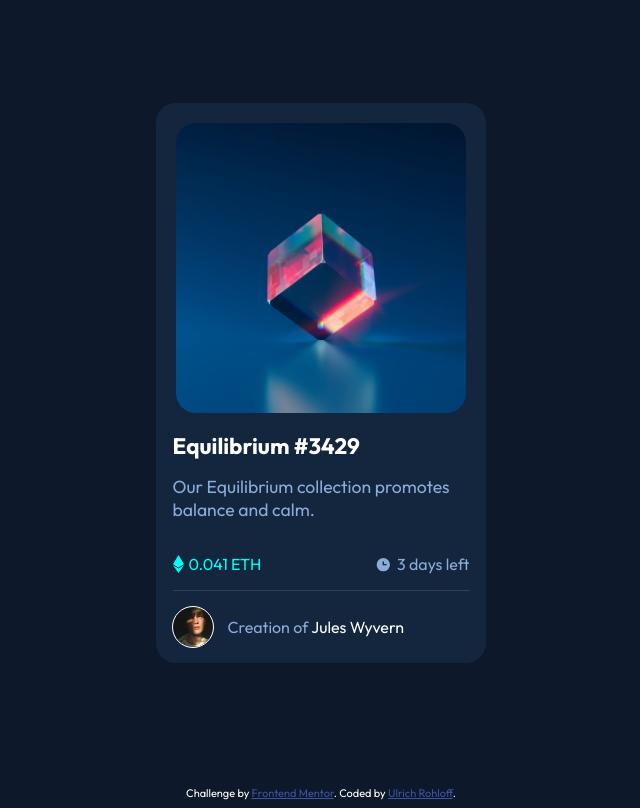
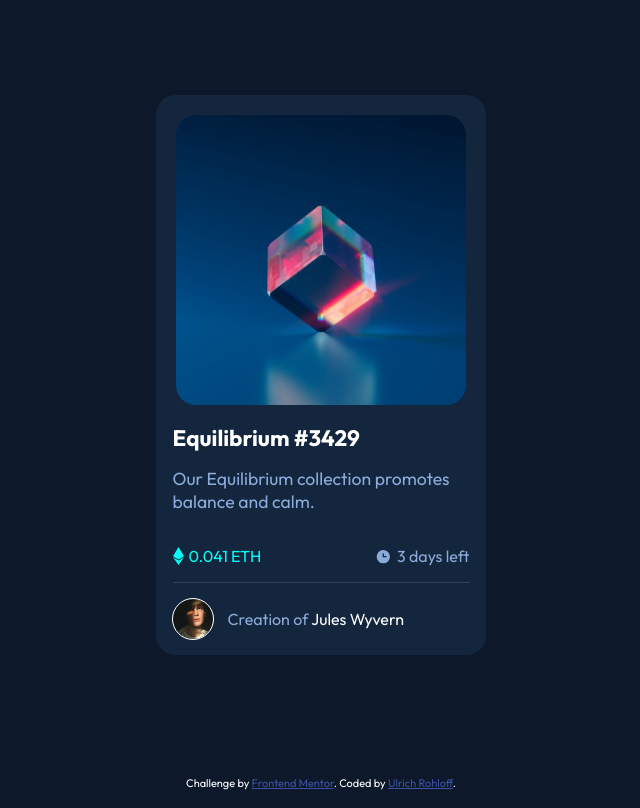
Before and after one commit to Rohloffmeister/NFT-Preview-Card, a plain HTML site: page index.html in a window 1280 px wide. Shown: the whole page, without its empty margins (319-959 px from the left). Drawn offline with Linux system fonts and the light colour scheme.

Commit message:
Fixed y overflow

```diff
--- a/index.html
+++ b/index.html
@@ -20,7 +20,7 @@
         font-size: 11px;
         text-align: center;
         position: absolute;
-        bottom: 0;
+        bottom: 10px;
         left: 50%;
         transform: translateX(-50%);
         color: white;
--- a/style.css
+++ b/style.css
@@ -9,7 +9,17 @@ body{
     height: 100%;
     background-color: hsl(216, 55%, 11%);
     font-family: "Outfit";
+
+
 }
+
+html,body
+{
+    height:100%;
+    margin:0;
+    padding:0
+}
+
 
 main{
    background-color: hsl(214, 50%, 16%);
```
